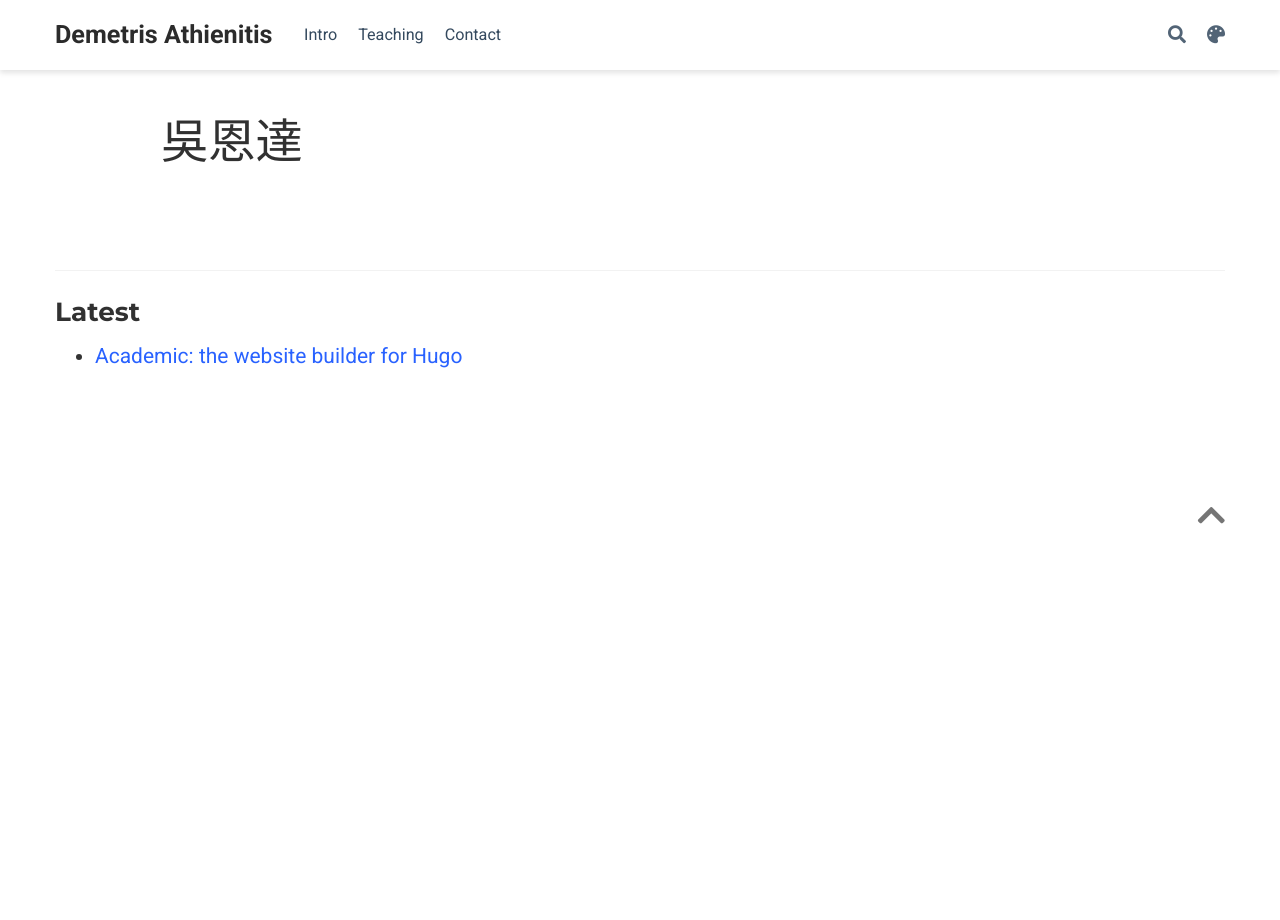
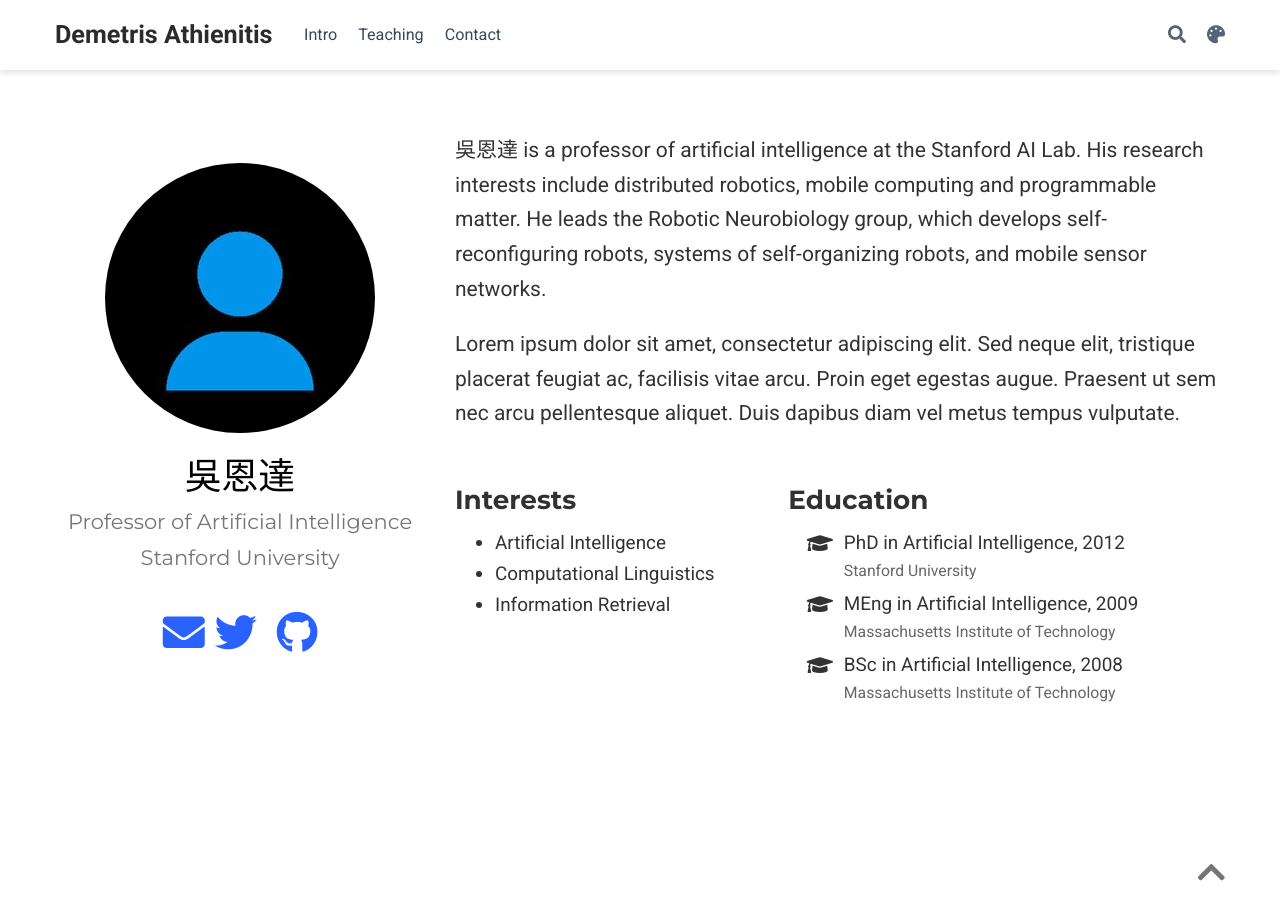
Before and after one commit to athienit/athienit.github.io, a plain HTML site: page author/吳恩達/index.html in a window 1280 px wide. Before the commit the page ends 800 px from the top, so only its background shows below. Drawn offline with nearby package versions, Linux system fonts and the light colour scheme; some packages are replaced by stand-ins of ours; some icons are missing.

Commit message:
Update index.html

```diff
--- a/author/吳恩達/index.html
+++ b/author/吳恩達/index.html
@@ -240,10 +240,10 @@
   <meta property="og:site_name" content="Demetris Athienitis">
   <meta property="og:url" content="/author/%E5%90%B3%E6%81%A9%E9%81%94/">
   <meta property="og:title" content="吳恩達 | Demetris Athienitis">
-  <meta property="og:description" content="Lecturer &lt;br/&gt; Undergraduate Coordinator"><meta property="og:image" content="/images/icon_hu0b7a4cb9992c9ac0e91bd28ffd38dd00_9727_512x512_fill_lanczos_center_2.png">
-  <meta property="twitter:image" content="/images/icon_hu0b7a4cb9992c9ac0e91bd28ffd38dd00_9727_512x512_fill_lanczos_center_2.png"><meta property="og:locale" content="en-us">
+  <meta property="og:description" content="Lecturer &lt;br/&gt; Undergraduate Coordinator"><meta property="og:image" content="/author/%E5%90%B3%E6%81%A9%E9%81%94/avatar_hu52a603635ecebd45650b162dadabb4e5_12861_270x270_fill_q90_lanczos_center.jpg">
+  <meta property="twitter:image" content="/author/%E5%90%B3%E6%81%A9%E9%81%94/avatar_hu52a603635ecebd45650b162dadabb4e5_12861_270x270_fill_q90_lanczos_center.jpg"><meta property="og:locale" content="en-us">
 
-    <meta property="og:updated_time" content="2016-04-20T00:00:00&#43;00:00">
+
 
 
 
@@ -460,10 +460,6 @@
 
 
 
-<div class="universal-wrapper pt-3">
-  <h1>吳恩達</h1>
-</div>
-
 
 <section id="profile-page" class="pt-5">
   <div class="container">
@@ -473,16 +469,182 @@
 
 
 
-    <div class="article-widget content-widget-hr">
-      <h3>Latest</h3>
-      <ul>
+
+
+
+
+
+
+
+
+
+
+
+
+
+
+
+<div class="row">
+  <div class="col-12 col-lg-4">
+    <div id="profile">
+
+
+
+      <img class="avatar avatar-circle" src="/author/%E5%90%B3%E6%81%A9%E9%81%94/avatar_hu52a603635ecebd45650b162dadabb4e5_12861_270x270_fill_q90_lanczos_center.jpg" alt="吳恩達">
+
+
+      <div class="portrait-title">
+        <h2>吳恩達</h2>
+        <h3>Professor of Artificial Intelligence</h3>
+
+
+        <h3>
+
+          <span>Stanford University</span>
+
+        </h3>
+
+      </div>
+
+      <ul class="network-icon" aria-hidden="true">
+
+
+
+
+
+
+
+
+
+
+
 
         <li>
-          <a href="/post/getting-started/">Academic: the website builder for Hugo</a>
+          <a href="/#contact" >
+            <i class="fas fa-envelope big-icon"></i>
+          </a>
+        </li>
+
+
+
+
+
+
+
+
+
+
+
+
+        <li>
+          <a href="https://twitter.com/GeorgeCushen" target="_blank" rel="noopener">
+            <i class="fab fa-twitter big-icon"></i>
+          </a>
+        </li>
+
+
+
+
+
+
+
+
+
+
+        <li>
+          <a href="https://scholar.google.co.uk/citations?user=sIwtMXoAAAAJ" target="_blank" rel="noopener">
+            <i class="ai ai-google-scholar big-icon"></i>
+          </a>
+        </li>
+
+
+
+
+
+
+
+
+
+
+
+
+        <li>
+          <a href="https://github.com/gcushen" target="_blank" rel="noopener">
+            <i class="fab fa-github big-icon"></i>
+          </a>
         </li>
 
       </ul>
+
     </div>
+  </div>
+  <div class="col-12 col-lg-8">
+
+
+
+
+    <p>吳恩達 is a professor of artificial intelligence at the Stanford AI Lab. His research interests include distributed robotics, mobile computing and programmable matter. He leads the Robotic Neurobiology group, which develops self-reconfiguring robots, systems of self-organizing robots, and mobile sensor networks.</p>
+<p>Lorem ipsum dolor sit amet, consectetur adipiscing elit. Sed neque elit, tristique placerat feugiat ac, facilisis vitae arcu. Proin eget egestas augue. Praesent ut sem nec arcu pellentesque aliquet. Duis dapibus diam vel metus tempus vulputate.</p>
+
+
+    <div class="row">
+
+
+      <div class="col-md-5">
+        <h3>Interests</h3>
+        <ul class="ul-interests">
+
+          <li>Artificial Intelligence</li>
+
+          <li>Computational Linguistics</li>
+
+          <li>Information Retrieval</li>
+
+        </ul>
+      </div>
+
+
+
+      <div class="col-md-7">
+        <h3>Education</h3>
+        <ul class="ul-edu fa-ul">
+
+          <li>
+            <i class="fa-li fas fa-graduation-cap"></i>
+            <div class="description">
+              <p class="course">PhD in Artificial Intelligence, 2012</p>
+              <p class="institution">Stanford University</p>
+            </div>
+          </li>
+
+          <li>
+            <i class="fa-li fas fa-graduation-cap"></i>
+            <div class="description">
+              <p class="course">MEng in Artificial Intelligence, 2009</p>
+              <p class="institution">Massachusetts Institute of Technology</p>
+            </div>
+          </li>
+
+          <li>
+            <i class="fa-li fas fa-graduation-cap"></i>
+            <div class="description">
+              <p class="course">BSc in Artificial Intelligence, 2008</p>
+              <p class="institution">Massachusetts Institute of Technology</p>
+            </div>
+          </li>
+
+        </ul>
+      </div>
+
+
+    </div>
+  </div>
+</div>
+
+
+
+
+
 
   </div>
 </section>
```
